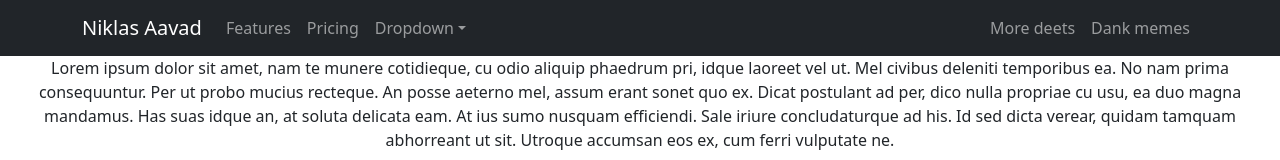
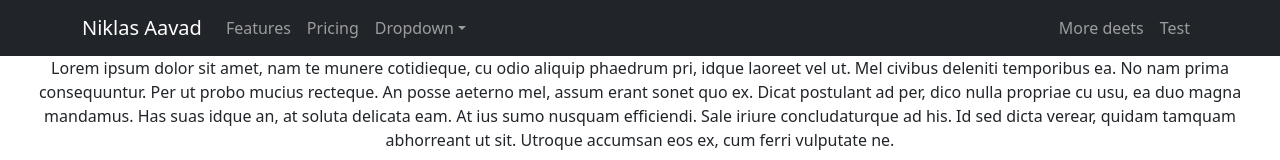
Before and after one commit to NiklasPrograms/Portifolio, a React (Create React App) app: page / in a window 1280 px wide. Shown: the top 160 px of the page. Built offline with nearby package versions, Linux system fonts and the light colour scheme.

Commit message:
test to check connection with linux git

```diff
--- a/src/NavTemplate.js
+++ b/src/NavTemplate.js
@@ -23,7 +23,7 @@ const NavTemplate = () => {
         <Nav>
           <Nav.Link href="#deets">More deets</Nav.Link>
           <Nav.Link eventKey={2} href="#memes">
-            Dank memes
+            Test
           </Nav.Link>
         </Nav>
       </Navbar.Collapse>
```
